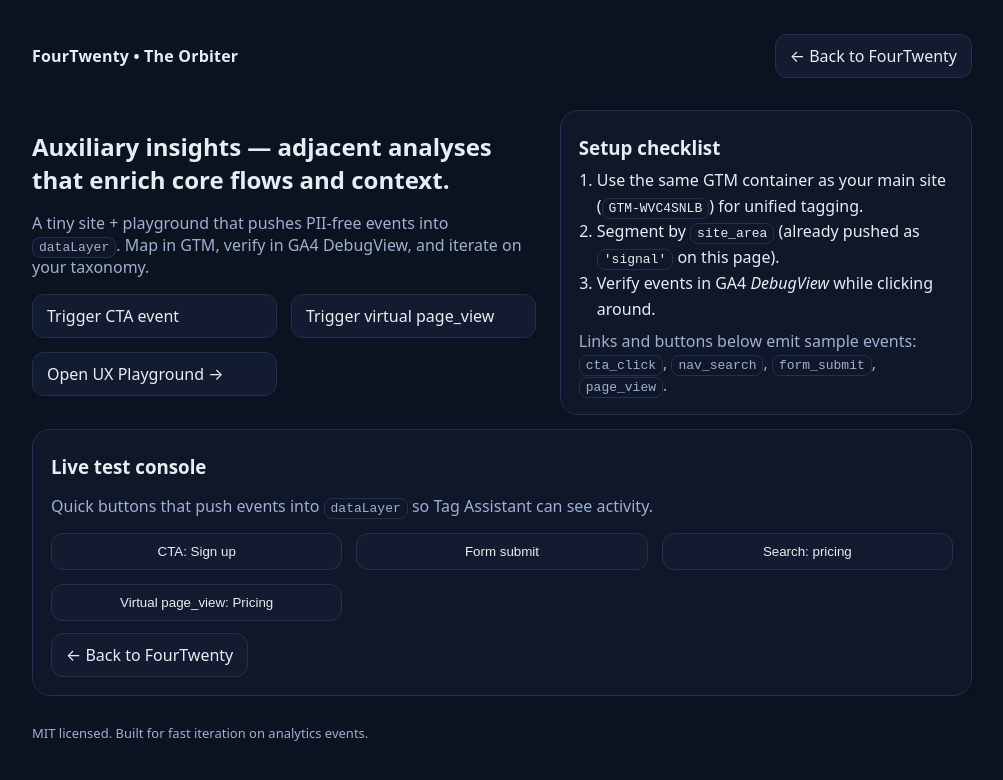
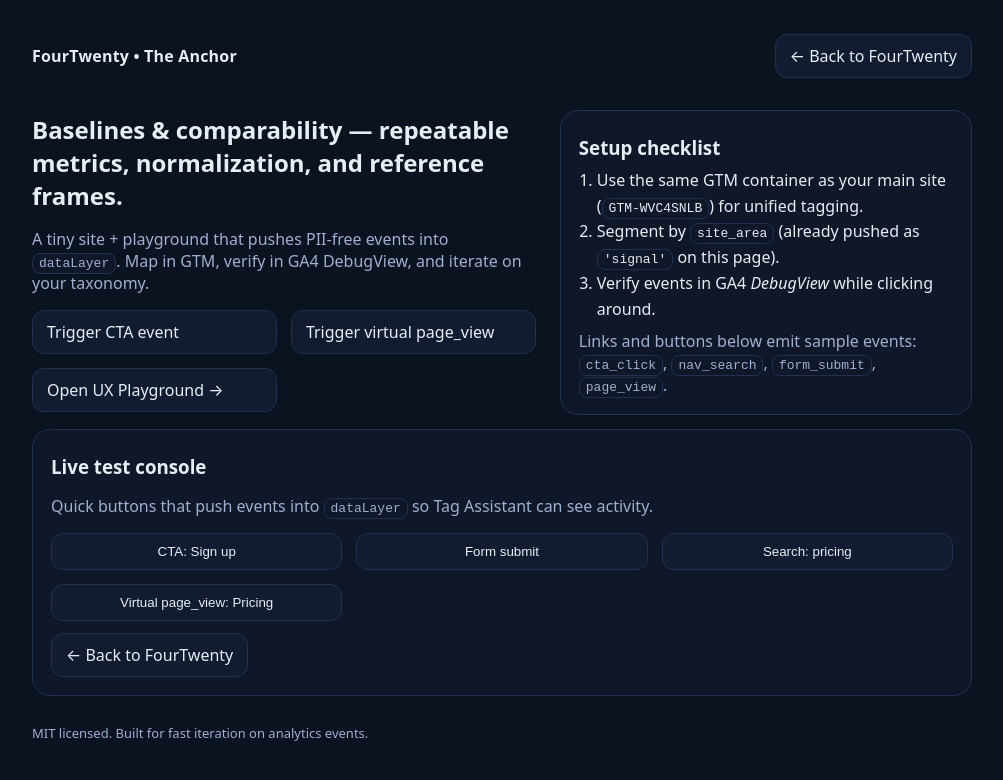
Before and after one commit to zbreeden/anchor-model, a plain HTML site: page index.html in a window 1280 px wide. Shown: the whole page, without its empty margins (138-1141 px from the left). Drawn offline with Linux system fonts and the light colour scheme.

Commit message:
Update index.html

```diff
--- a/index.html
+++ b/index.html
@@ -3,8 +3,8 @@
 <head>
   <meta charset="utf-8"/>
   <meta name="viewport" content="width=device-width, initial-scale=1"/>
-  <title>FourTwenty • The Orbiter</title>
-  <meta name="description" content="Auxiliary insights — adjacent analyses that enrich core flows and context.">
+  <title>FourTwenty • The Anchor</title>
+  <meta name="description" content="Baselines & comparability — repeatable metrics, normalization, and reference frames.">
 
   <!-- Push context BEFORE GTM so page_view can include it -->
   <script>
@@ -45,7 +45,7 @@
 
 <div class="shell">
   <header>
-    <div class="brand">FourTwenty • The Orbiter</div>
+    <div class="brand">FourTwenty • The Anchor</div>
     <nav>
       <!-- Back to main site root; works with user/org Pages and custom domains -->
       <a class="btn" href="https://zbreeden.github.io/FourTwentyAnalytics/" onclick="signalClick('back_to_main','Back to FourTwenty','header')">← Back to FourTwenty</a>
@@ -54,7 +54,7 @@
 
   <section class="hero">
     <div>
-      <h1 style="margin:0 0 8px">Auxiliary insights — adjacent analyses that enrich core flows and context.</h1>
+      <h1 style="margin:0 0 8px">Baselines & comparability — repeatable metrics, normalization, and reference frames.</h1>
       <p class="muted">A tiny site + playground that pushes PII-free events into <code>dataLayer</code>. Map in GTM, verify in GA4 DebugView, and iterate on your taxonomy.</p>
       <div class="grid">
         <a class="btn" href="#" onclick="signalClick('cta_get_started','Get Started','hero');return false;">Trigger CTA event</a>
```
